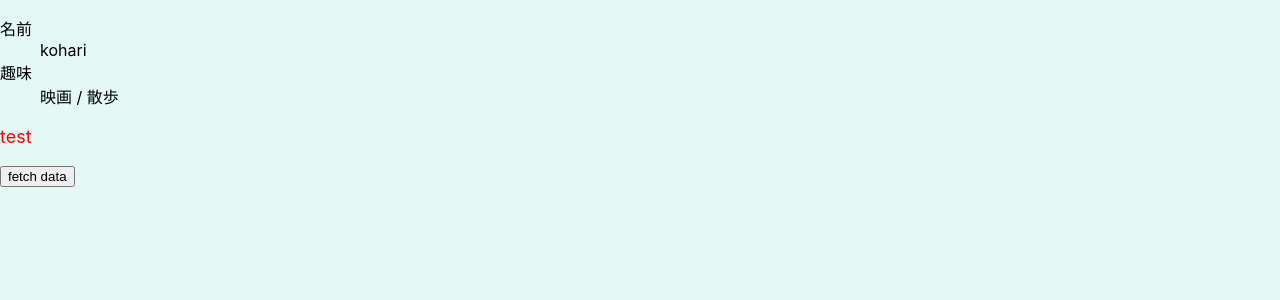
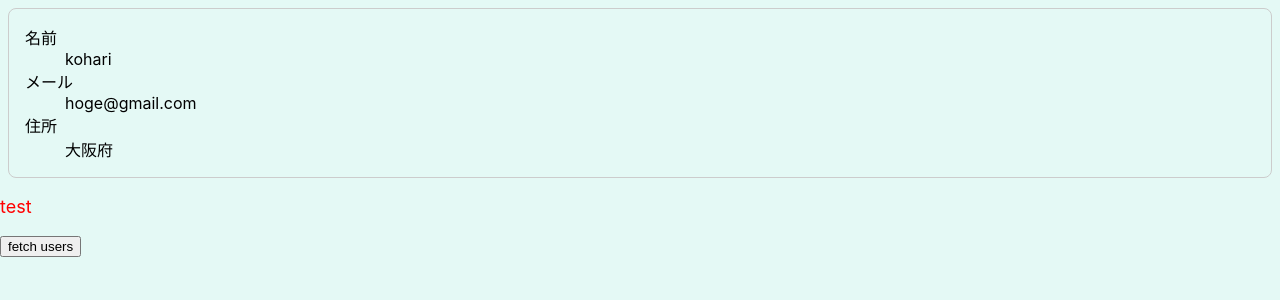
Before and after one commit to JunichiroKohari/react-play, a React (Create React App) app: page /users in a window 1280 px wide. Shown: the top 300 px of the page. Built offline with nearby package versions, Linux system fonts and the light colour scheme.

Commit message:
Suck. large logic in a component.

```diff
--- a/src/App.tsx
+++ b/src/App.tsx
@@ -1,5 +1,5 @@
 import { Router } from './router/Router';
-import { User } from './types/user';
+import { UserProfile } from './types/user';
 import './App.css';
 import { RecoilRoot } from 'recoil';
 import { Practice1 } from './practices/Practice1';
@@ -7,34 +7,56 @@ import { Text } from './components/atoms/text/Text';
 import axios from 'axios';
 import { useState } from 'react';
 import { Todo } from './Todo';
-import { TodoType } from './types/todo';
-import { UserProfile } from './UserProfile';
+import { User } from './types/api/user';
+import { UserCard } from './components/organisms/user/UserCard';
 
-const user: User = {
+const user: UserProfile = {
+  id: 1,
   name: 'kohari',
+  email: 'hoge@gmail.com',
+  address: '大阪府',
   hobbies: ['映画', '散歩']
 }
 
 function App() {
-  const [todos, setTodos] = useState<Array<TodoType>>([])
-  const onClickFetchData = () => {
-    axios.get<Array<TodoType>>('https://jsonplaceholder.typicode.com/todos').then(res => {
-      setTodos(res.data)
+  const [userProfiles, setUserProfiles] = useState<Array<UserProfile>>([])
+  const [loading, setLoading] = useState(false)
+  const [error, setError] = useState(false)
+  const onClickFetchUsers = () => {
+    setLoading(true)
+    axios.get<Array<User>>('https://jsonplaceholder.typicode.com/users').then(res => {
+      const data = res.data.map((user) => {
+        return {
+          id: user.id,
+          name: `${user.name}（${user.username}）`,
+          email: user.email,
+          address: `${user.address.city}${user.address.suite}${user.address.street}`
+        }
+      })
+      setUserProfiles(data)
+    }).catch(() => {
+      setError(true)
+    }).finally(() => {
+      setLoading(false)
     })
   }
   return (
     <div className="App">
-      <UserProfile user={user} />
+      <UserCard user={user} />
       <Text color="red" fontSize="18px" />
-      <button onClick={onClickFetchData}>fetch data</button>
-      {todos.map(todo => {
-        return <Todo
-          key={todo.id}
-          title={todo.title}
-          userId={todo.userId}
-          completed={todo.completed}
-        />
-      })}
+      <button onClick={onClickFetchUsers}>fetch users</button>
+      <br />
+      {error ? (
+        <p style={{ color: "red" }}>データ取得に失敗しました</p>
+      ) : loading ? (
+        <p>Loading...</p>
+      ) : (
+        <>
+          {userProfiles.map((user) => (
+            <UserCard key={user.id} user={user} />
+          ))}
+        </>
+      )}
     </div>
   );
 }
--- a/src/UserProfile.tsx
+++ b/src/UserProfile.tsx
@@ -1,5 +1,5 @@
 import { FC } from 'react'
-import { User } from './types/user'
+import { UserProfile as User } from './types/user'
 
 type Props = {
   user: User;
--- /dev/null
+++ b/src/components/organisms/user/UserCard.tsx
@@ -0,0 +1,30 @@
+import { FC } from 'react'
+import { UserProfile } from '../../../types/user'
+
+type Props = {
+  user: UserProfile
+}
+
+export const UserCard:FC<Props> = (Props) => {
+  const { user } = Props
+
+  const style = {
+    border: "solid 1px #ccc",
+    borderRadius: "8px",
+    padding: "0 16px",
+    margin: "8px"
+  }
+
+  return (
+    <div style={style}>
+      <dl>
+        <dt>名前</dt>
+        <dd>{user.name}</dd>
+        <dt>メール</dt>
+        <dd>{user.email}</dd>
+        <dt>住所</dt>
+        <dd>{user.address}</dd>
+      </dl>
+    </div>
+  )
+}
--- /dev/null
+++ b/src/types/api/user.ts
@@ -0,0 +1,23 @@
+export type User = {
+  id: number;
+  name: string;
+  username: string;
+  email: string;
+  address: {
+    street: string;
+    suite: string;
+    city: string;
+    zipcode: string;
+    geo: {
+      lat: string;
+      lng: string
+    }
+  };
+  phone: string;
+  website: string;
+  company: {
+    name: string;
+    catchPhrase: string;
+    bs: string
+  }
+}
--- a/src/types/user.ts
+++ b/src/types/user.ts
@@ -1,4 +1,7 @@
-export type User = {
+export type UserProfile = {
+  id: number;
   name: string;
+  email: string;
+  address: string;
   hobbies?: Array<string>;
 }
```
Also changed, not shown: src/components/organisms/user/UserCardDetail.jsx (renamed from src/components/organisms/user/UserCard.jsx).
